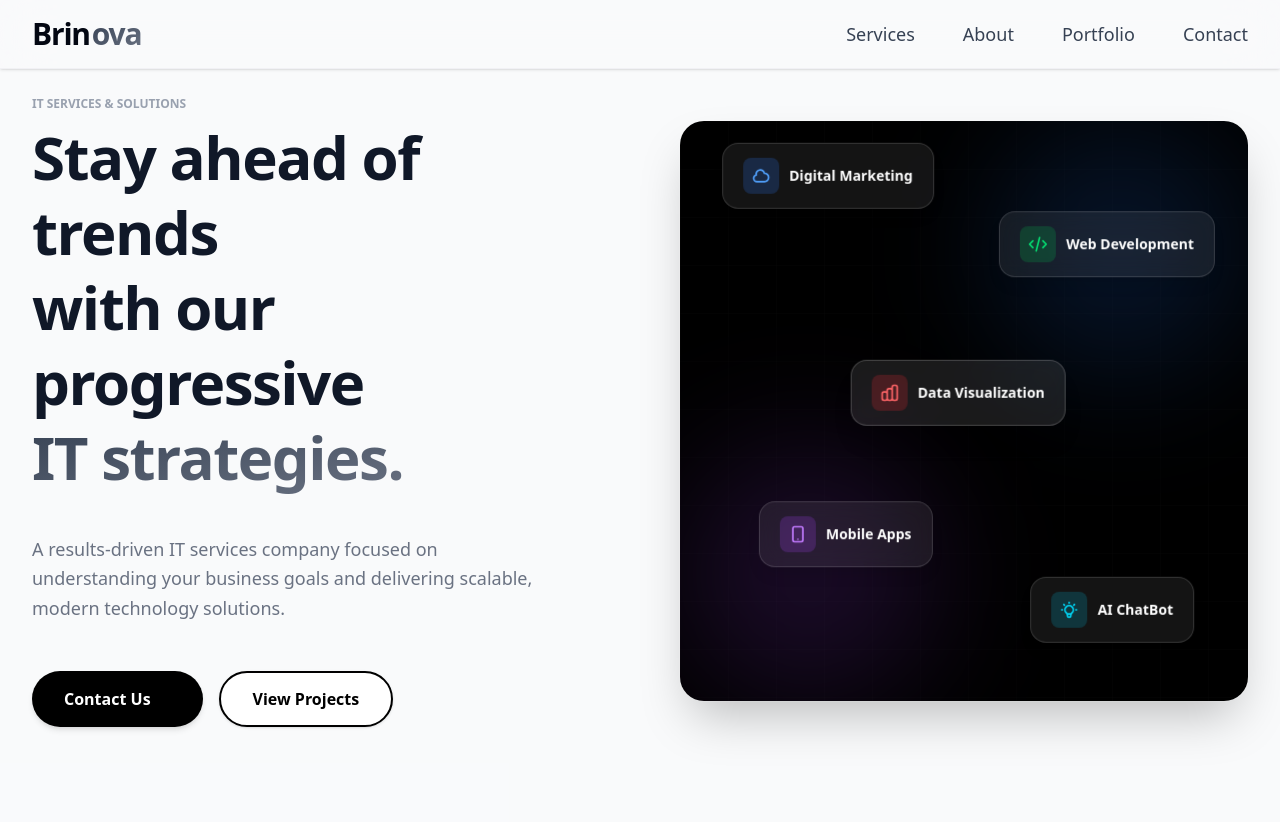
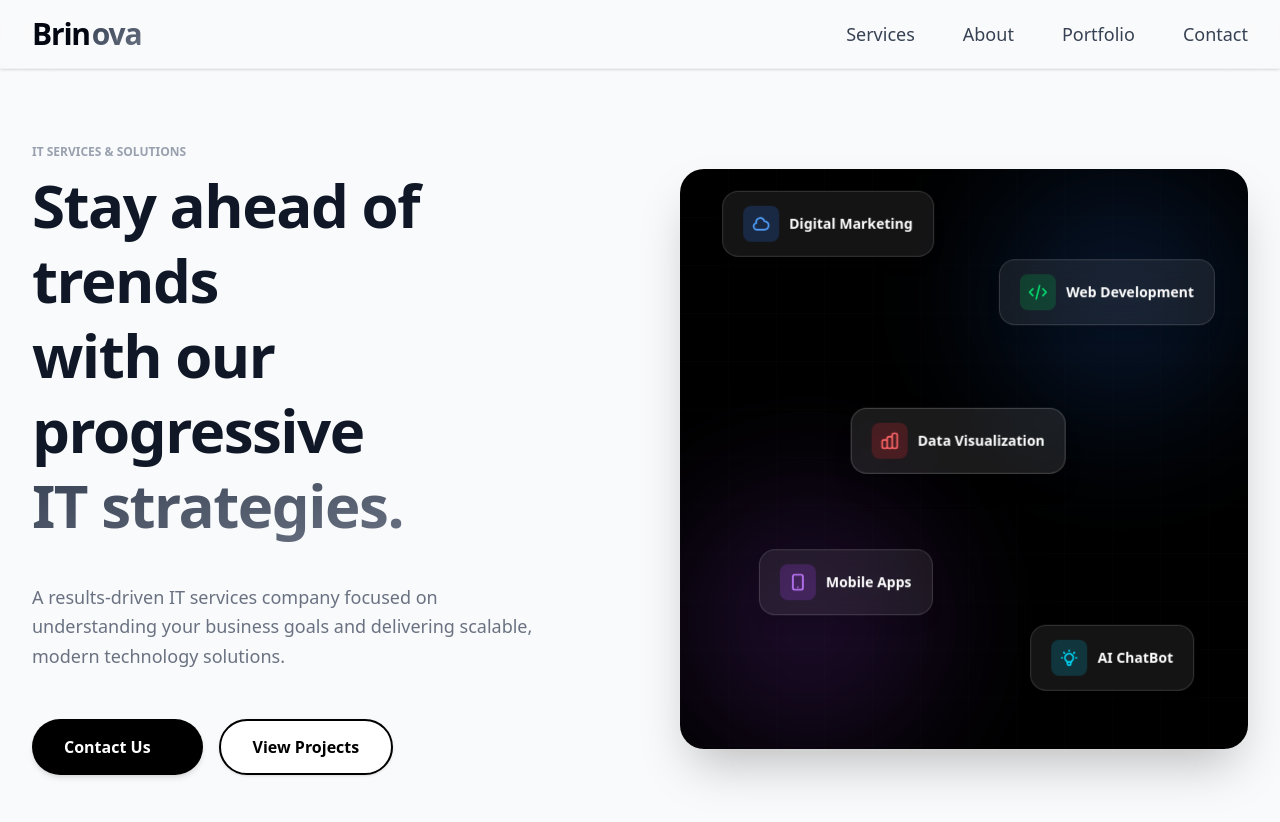
Before and after one commit to devidardhruvil-codes/BusinessProject, a Next.js app: page / in a window 1280 px wide. Shown: the top 822 px of the page. Built offline with nearby package versions, Linux system fonts and the light colour scheme.

Commit message:
minor adjustments

```diff
--- a/app/page.tsx
+++ b/app/page.tsx
@@ -2,7 +2,7 @@ import Link from "next/link";
 
 export default function Home() {
   return (
-    <main className="min-h-screen bg-gray-50/95 pt-6 md:pt-0">
+    <main className="min-h-screen bg-gray-50/95 pt-6 md:pt-12">
       {/* Hero Section */}
       <section className="relative px-4 sm:px-6 lg:px-8 py-16 md:py-24 max-w-7xl mx-auto">
         <div className="grid grid-cols-1 lg:grid-cols-2 gap-12 lg:gap-20 items-center">
```
